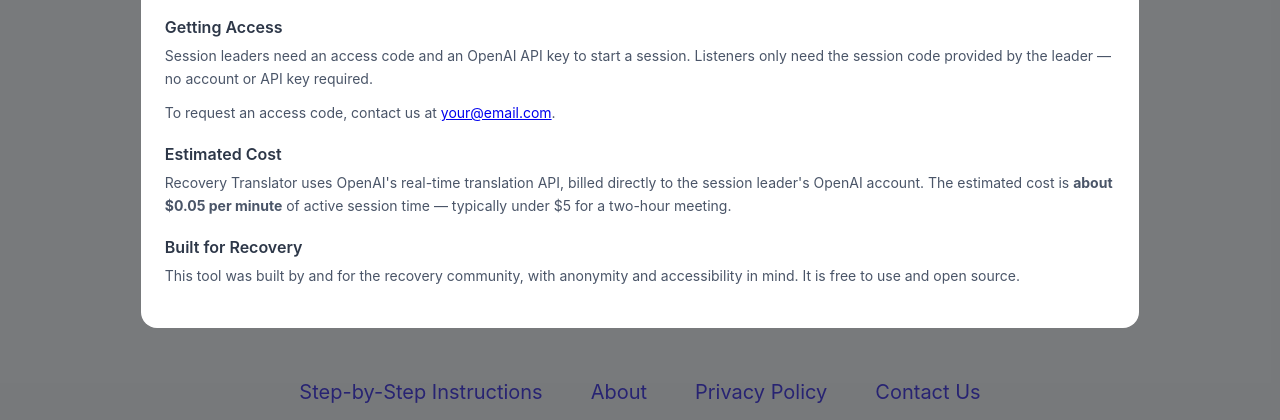
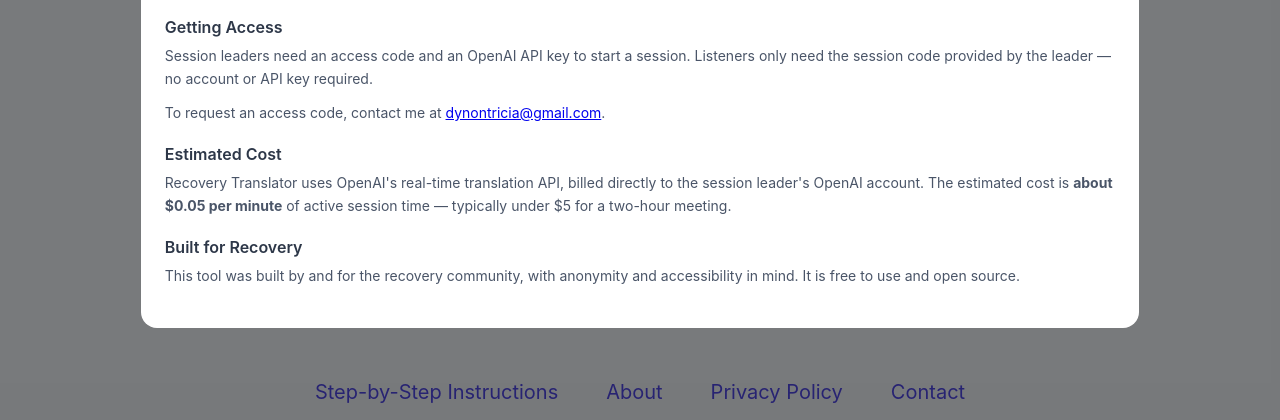
Before and after one commit to dynontricia/recoveryTranslator, a website: page index.html in a window 1280 px wide. Both pictures are taken after a click on the link "About". Shown: the part 380-800 px from the top of the page. Drawn offline with Linux system fonts and the light colour scheme.

Commit message:
Readme and small adjustments to page.

```diff
--- a/index.html
+++ b/index.html
@@ -406,7 +406,7 @@
     <a href="#" onclick="openModal('modal-instructions')">Step-by-Step Instructions</a>
     <a href="#" onclick="openModal('modal-about')">About</a>
     <a href="#" onclick="openModal('modal-privacy')">Privacy Policy</a>
-    <a href="mailto:dynontricia@gmail.com">Contact Us</a>
+    <a href="mailto:dynontricia@gmail.com">Contact</a>
 </footer>
 
 <!-- MODAL: Privacy Policy -->
@@ -426,7 +426,7 @@
         <h3>No Accounts, No Tracking</h3>
         <p>Recovery Translator does not require accounts, does not use cookies, and does not track users in any way.</p>
         <h3>Contact</h3>
-        <p>Questions about privacy? Email us at <a href="mailto:dynontricia@gmail.com">dynontricia@gmail.com</a>.</p>
+        <p>Questions about privacy? Email me at <a href="mailto:dynontricia@gmail.com">dynontricia@gmail.com</a>.</p>
     </div>
 </div>
 
@@ -480,7 +480,7 @@
 
         <h3>Getting Access</h3>
         <p>Session leaders need an access code and an OpenAI API key to start a session. Listeners only need the session code provided by the leader — no account or API key required.</p>
-        <p>To request an access code, contact us at <a href="mailto:your@email.com">your@email.com</a>.</p>
+        <p>To request an access code, contact me at <a href="mailto:dynontricia@gmail.com">dynontricia@gmail.com</a>.</p>
 
         <h3>Estimated Cost</h3>
         <p>Recovery Translator uses OpenAI's real-time translation API, billed directly to the session leader's OpenAI account. The estimated cost is <strong>about $0.05 per minute</strong> of active session time — typically under $5 for a two-hour meeting.</p>
```
Also changed, not shown: README.md (added).
